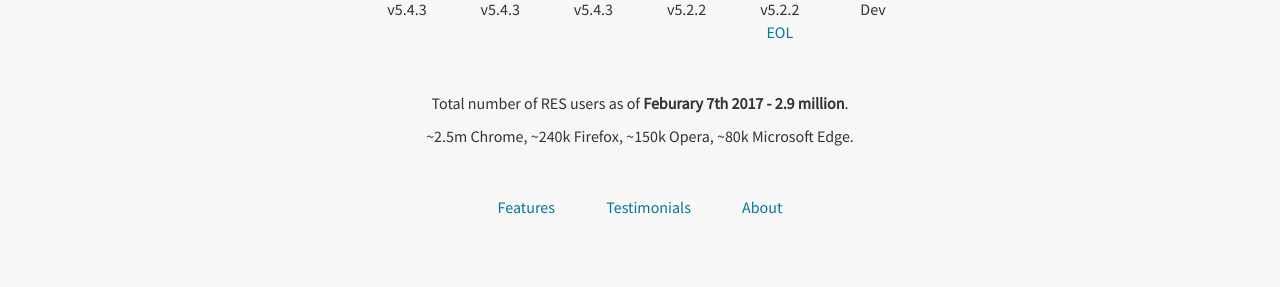
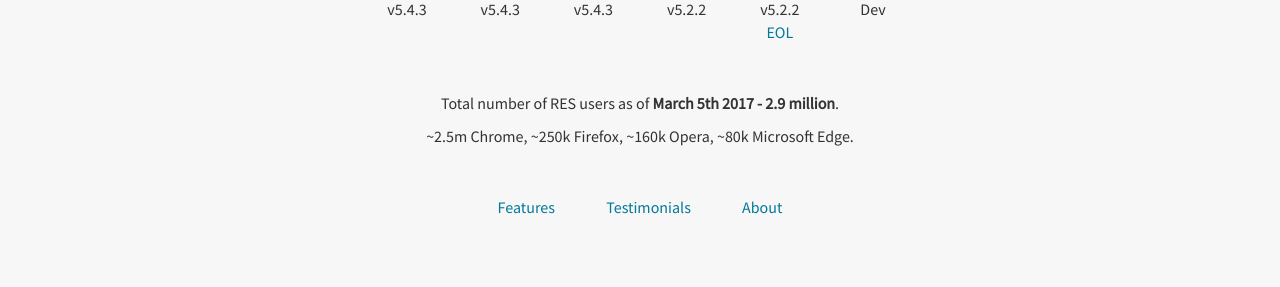
Before and after one commit to Reddit-Enhancement-Suite/Reddit-Enhancement-Suite.github.io, a Jekyll site: the page built from index.html, in a window 1280 px wide. Shown: the part 499-786 px from the top of the page. Built offline with Jekyll 4.4.1, drawn with Linux system fonts in a browser that asks for light colours; nearby versions of some CDN libraries.

Commit message:
Update index.html

```diff
--- a/index.html
+++ b/index.html
@@ -49,8 +49,8 @@
         </div>
 
         <div class="small-ctas">
-            <p>Total number of RES users as of <b>Feburary 7th 2017 - 2.9 million</b>.</p>
-            <p>~2.5m Chrome, ~240k Firefox, ~150k Opera, ~80k Microsoft Edge.</p>
+            <p>Total number of RES users as of <b>March 5th 2017 - 2.9 million</b>.</p>
+            <p>~2.5m Chrome, ~250k Firefox, ~160k Opera, ~80k Microsoft Edge.</p>
         </div>
 
         <div class="small-ctas">
```
